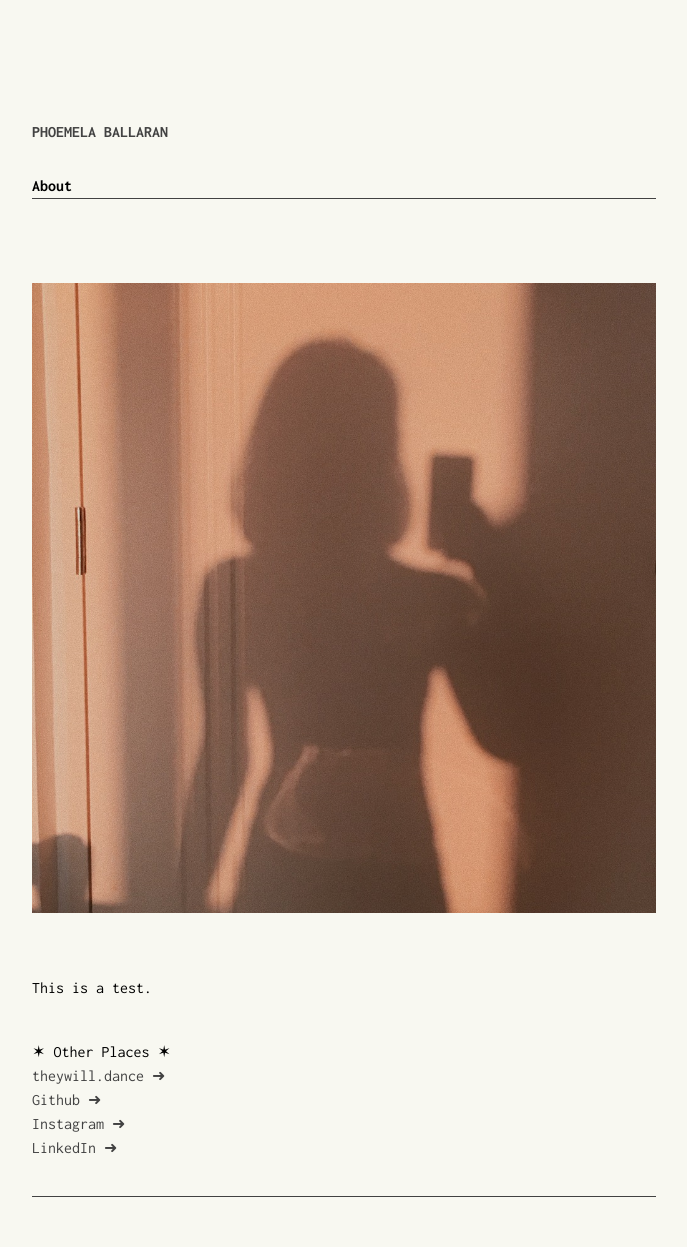
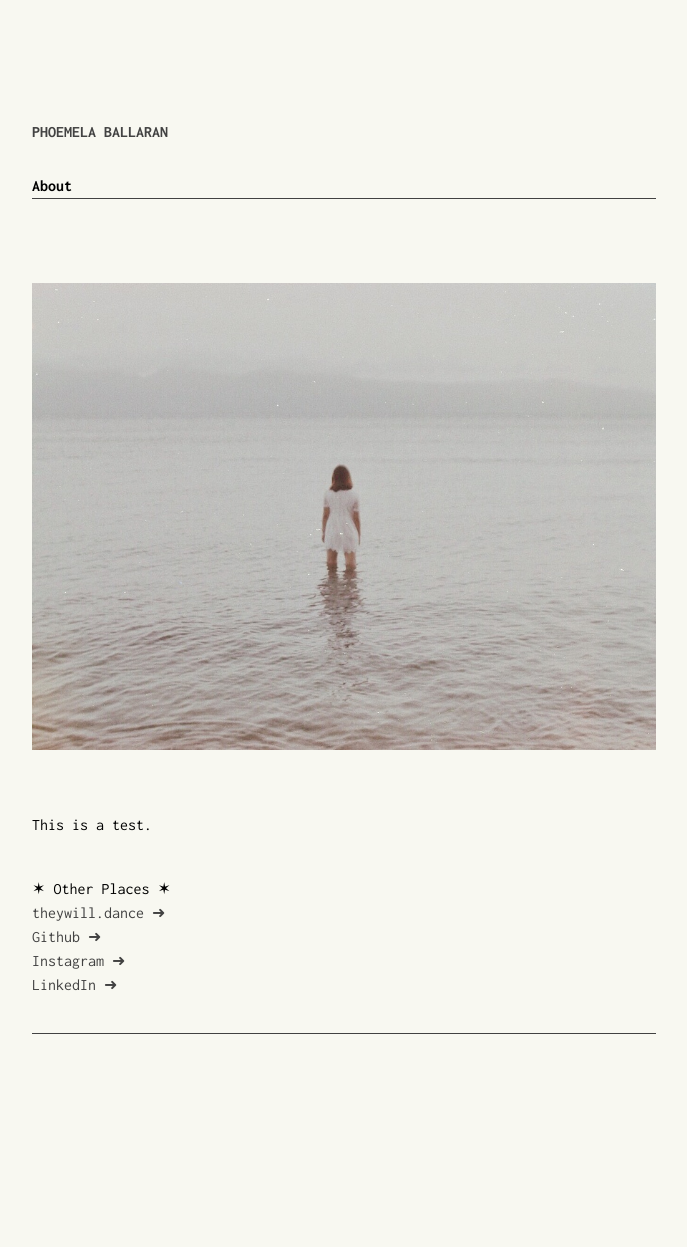
Before and after one commit to comoballar/phoemelaballaran.github.io, a Jekyll site: the page built from about.md, in a window 1280 px wide. Shown: the whole page, without its empty margins (88-775 px from the left). Built offline with Jekyll 4.4.1, drawn with Linux system fonts in a browser that asks for light colours; after the commit the page ends 1084 px from its top, so only the background shows below that.

Commit message:
Update about.md

```diff
--- a/about.md
+++ b/about.md
@@ -5,7 +5,7 @@
 ---
 
 <br><br>
-<p align="center"><img src="https://phoemelaballaran.github.io/assets/sample/page/about/about.jpeg"/></p>
+<p align="center"><img src="https://phoemelaballaran.github.io/assets/sample/page/about/portrait.jpeg"/></p>
 <br>
 
 This is a test.
```
